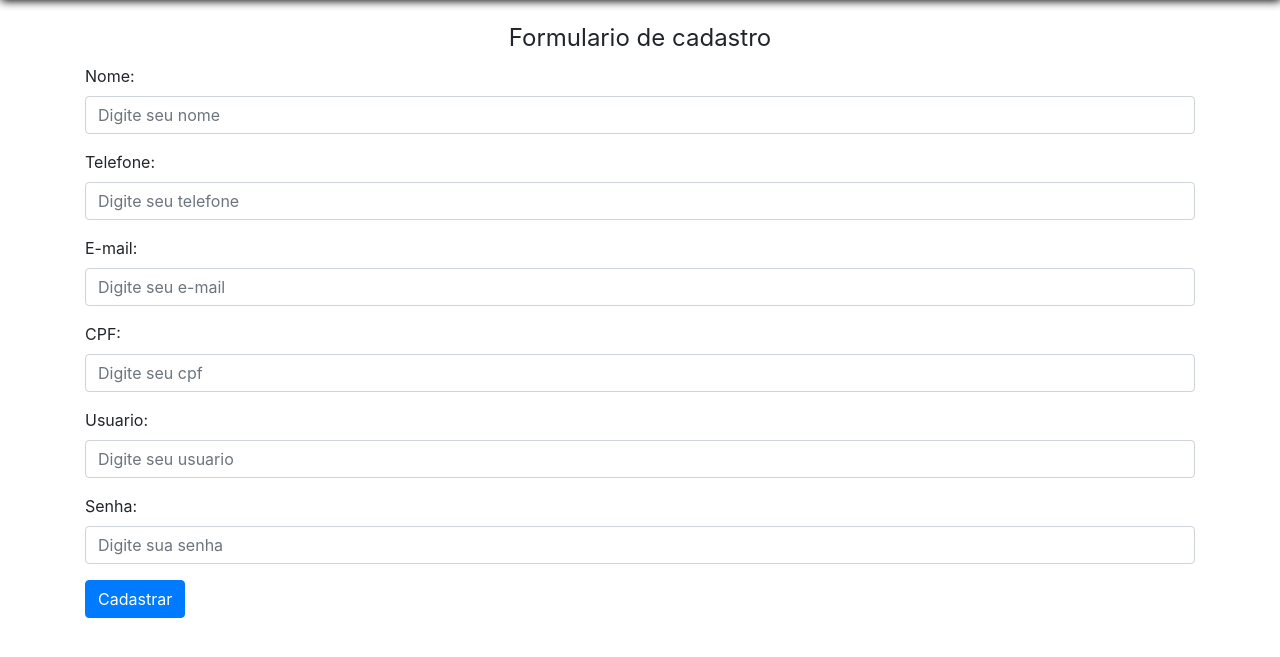
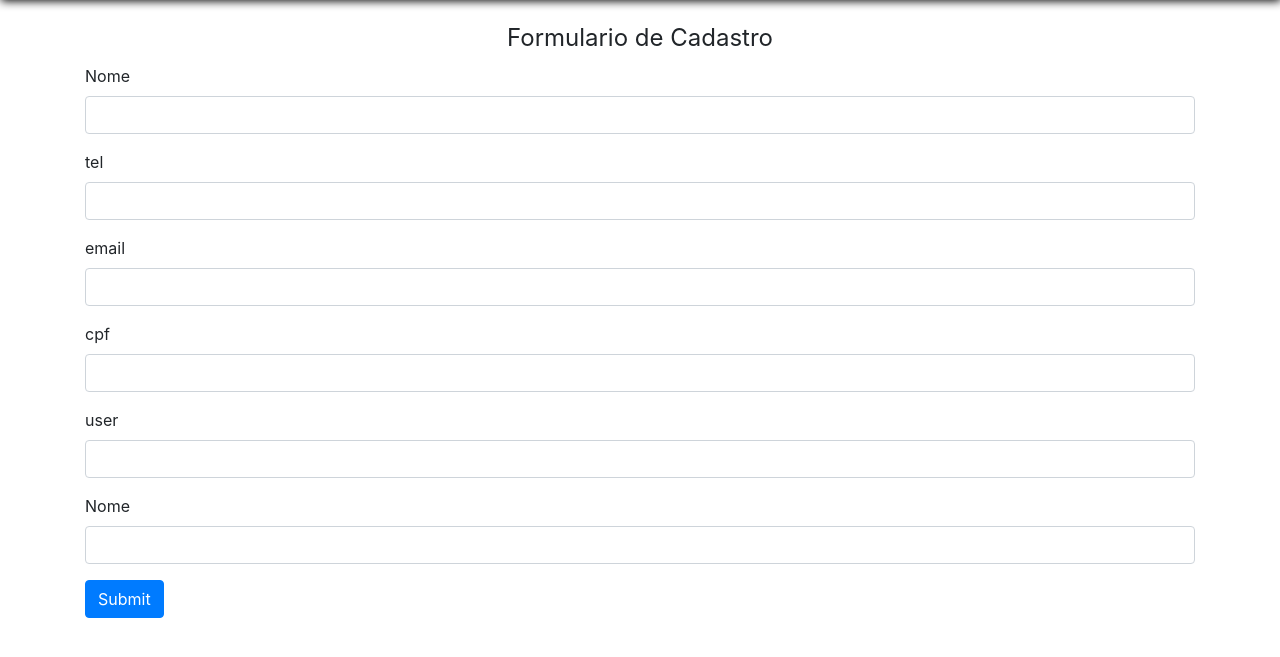
Before and after one commit to vizeulucas/hackathon, a PHP site: page /cadastro.php in a window 1280 px wide. Shown: the part 66-723 px from the top of the page. Run offline with PHP 8.4, Linux system fonts and the light colour scheme.

Commit message:
subindo mais atts

```diff
--- a/cadastro.php
+++ b/cadastro.php
@@ -1,44 +1,44 @@
 <?php
     include('cabecalho.php');
 ?>
+
         <div class="container">
-            <form action="">
-                <fieldset>
-                    <legend class="legend">Formulario de cadastro</legend>
+            <form action="adiciona-usuarios.php">
+
+                <legend class="legend">Formulario de Cadastro</legend>
 
                 <div class="form-group">
-                        <label for="name">Nome: </label>
-                        <input type="text" class="form-control" id="name" placeholder="Digite seu nome">
+                    <label for="nome">Nome</label>
+                    <input type="text" name="nome" class="form-control">
                 </div>
 
                 <div class="form-group">
-                        <label for="tel">Telefone: </label>
-                        <input type="tel" class="form-control" id="tel" placeholder="Digite seu telefone">
+                    <label for="tel">tel</label>
+                    <input type="text" name="tel" class="form-control">
                 </div>
 
                 <div class="form-group">
-                        <label for="email">E-mail: </label>
-                        <input type="email" class="form-control" id="email" placeholder="Digite seu e-mail">
+                    <label for="email">email</label>
+                    <input type="email" name="email" class="form-control">
                 </div>
 
                 <div class="form-group">
-                        <label for="cpf">CPF: </label>
-                        <input type="text" class="form-control" id="cpf" placeholder="Digite seu cpf">
+                    <label for="cpf">cpf</label>
+                    <input type="text" name="cpf" class="form-control">
                 </div>
 
                 <div class="form-group">
-                        <label for="user">Usuario: </label>
-                        <input type="text" class="form-control" id="user" placeholder="Digite seu usuario">
+                    <label for="user">user</label>
+                    <input type="text" name="user" class="form-control">
                 </div>
 
                 <div class="form-group">
-                        <label for="password">Senha: </label>
-                        <input type="password" class="form-control" id="password" placeholder="Digite sua senha">
+                    <label for="pass">Nome</label>
+                    <input type="password" name="pass" class="form-control">
                 </div>
 
-                    <input type="submit" value="Cadastrar" class="btn btn-primary">
-                </fieldset>
+                <input type="submit" class="btn btn-primary">
             </form>
-        </div >
+        </div>
     </body>
 </html?
--- /dev/null
+++ b/conexao.php
@@ -0,0 +1,3 @@
+<?php
+    $conexao = mysqli_connect("localhost", "root", "", "usuarios");
+?>
--- a/css/style.css
+++ b/css/style.css
@@ -24,6 +24,13 @@ navbar{
 .legend{
     padding-top: 20px;
     text-align: center;
+}
+
+.container-center{
+    height: 100vh;
+    display: flex;
+    align-items: center;
+    justify-content: center;
 }
 
 .bs-calltoaction{
@@ -81,7 +88,6 @@ navbar{
         .bs-calltoaction > .row > [class*=" col-"]{
             float:none;
             display:block;
-            vertical-align:middle;
             position: relative;
         }
 
@@ -103,3 +109,12 @@ navbar{
 .bs-calltoaction.bs-calltoaction-danger .cta-button .btn{
     border-color:#fff;
 }
+
+#form{
+    background-color: #5bc0de;
+}
+
+.form-container{
+    background-color: #fff;
+    padding-bottom: 5px;
+}
```
Also changed, not shown: adiciona-usuarios.php (added, +18 -0 lines), index.php (+1 -7 lines). Lines whose indentation alone changed are shown as unchanged.
